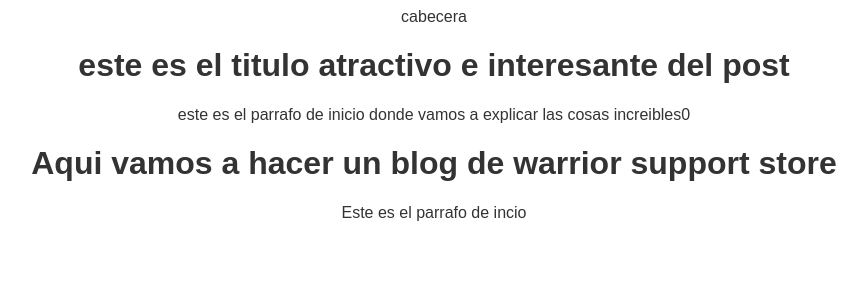
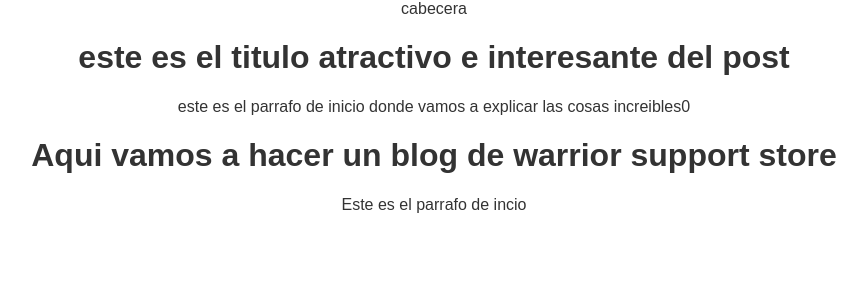
Before and after one commit to RicardoaWarrior/hyperblog, a PHP site: page /blogpost.html in a window 1280 px wide. Shown: the top 300 px of the page, without its empty margins (206-1073 px from the left). Run offline with PHP 8.4, Linux system fonts and the light colour scheme.

Commit message:
camnio en el diseño

```diff
--- a/blogpost.html
+++ b/blogpost.html
@@ -16,7 +16,7 @@
             <h1>este es el titulo atractivo e interesante del post </h1>
             <p>este es el parrafo de inicio donde vamos a explicar las cosas increibles0</p>
         </div>
-        </div>
+              </div>
     </div>
     <h1>Aqui vamos a hacer un blog de warrior support store</h1>
     <p>Este es el parrafo de incio</p>
--- a/css/estilos.css
+++ b/css/estilos.css
@@ -2,6 +2,9 @@
     color: #333;
     text-align: center;
     font-family: "Arial";
+    font-size: 16px;
+    margin: 0;
+    padding: 0;
 }
 #container
 {
@@ -11,3 +14,8 @@
     border: 1px solid #DDD;
     margin: 0 auto;
 }
+#container h1
+{
+    font-size: 20px;
+
+}
```
